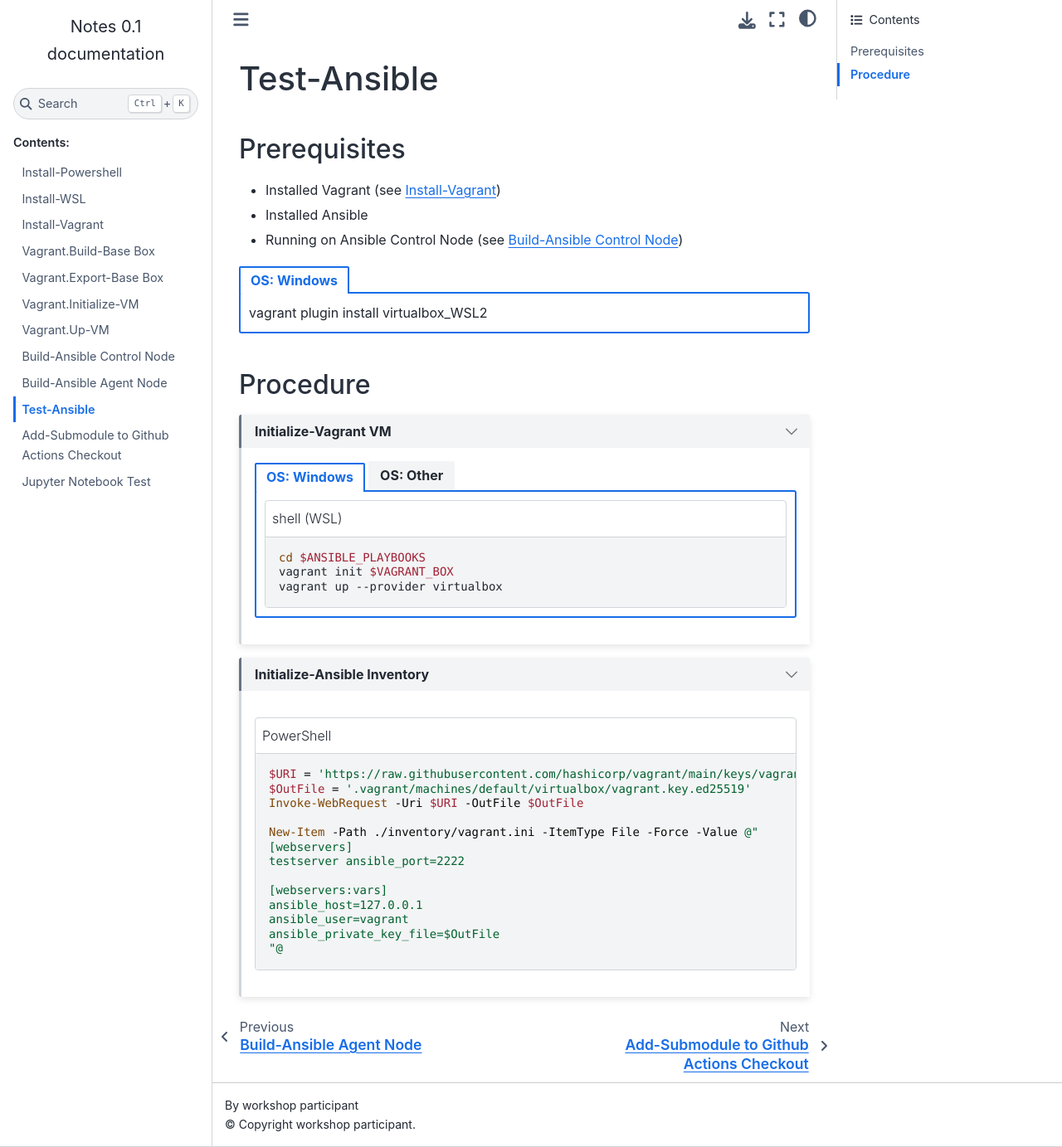
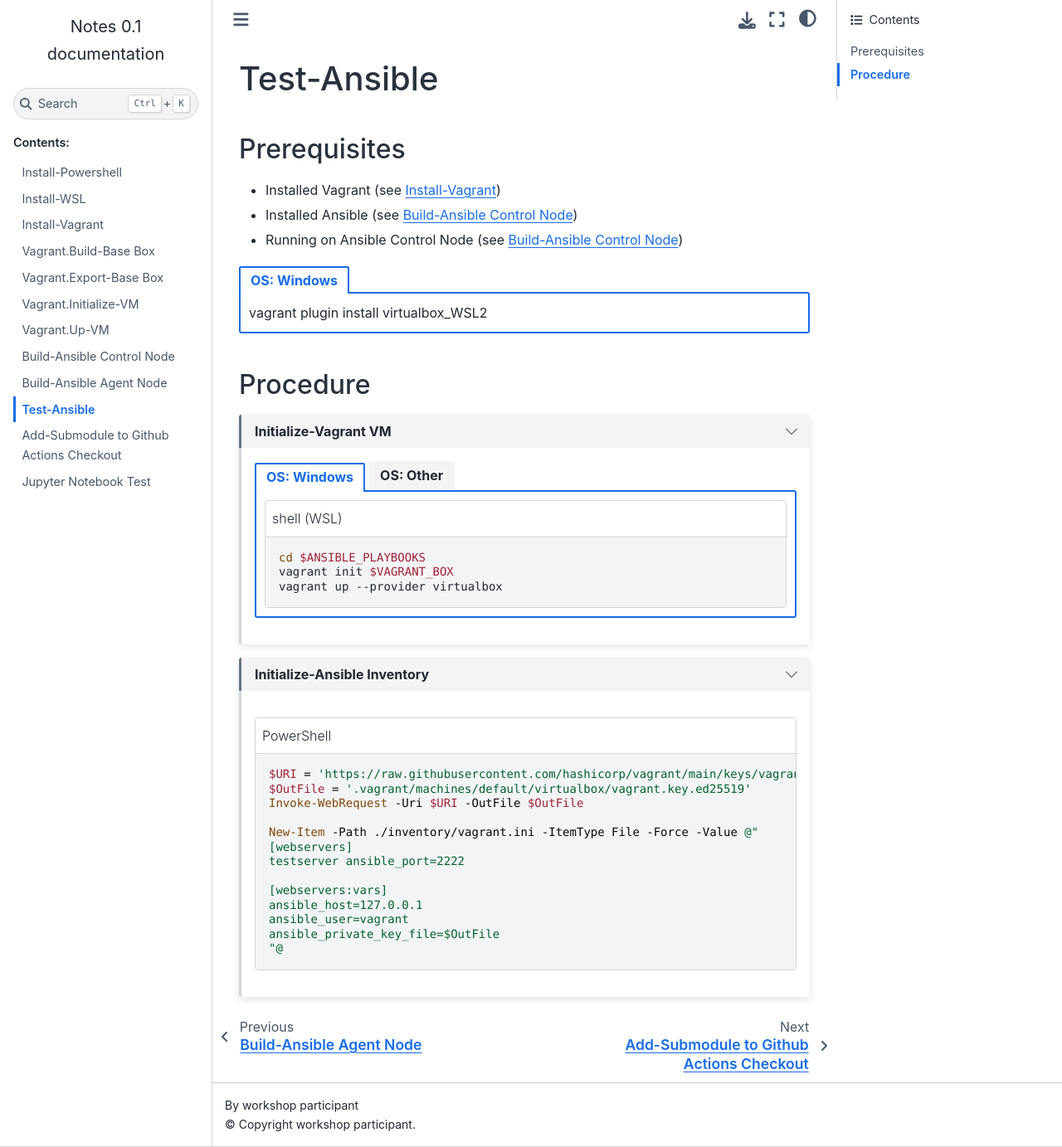
Before and after one commit to Liimurr/notes, a Sphinx documentation site: the page built from doc/Test-Ansible.rst, in a window 1280 px wide and 1383 px high. Shown: the whole window at 83% size. Built offline with Sphinx 7.4.7 and the Sphinx Book theme 1.1.4, drawn with Linux system fonts in a browser that asks for light colours.

Commit message:
update Test-Ansible

```diff
--- a/doc/Test-Ansible.rst
+++ b/doc/Test-Ansible.rst
@@ -3,7 +3,7 @@ Test-Ansible
 Prerequisites
 -------------
 - Installed Vagrant (see :doc:`Install-Vagrant`)
-- Installed Ansible
+- Installed Ansible (see :doc:`Build-Ansible Control Node`)
 - Running on Ansible Control Node (see :doc:`Build-Ansible Control Node`)
 
 .. tab-set::
```
